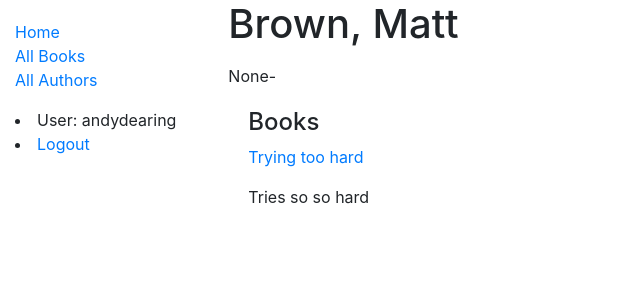
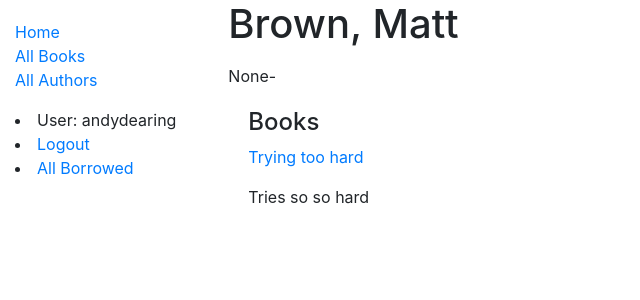
Before and after one commit to ANDYDEARING/django_tutorial, a Django app: page /catalog/author/5 in a window 1280 px wide. Shown: the top 300 px of the page, without its empty margins (0-640 px from the left). Run offline with Django 3.2, Linux system fonts and the light colour scheme; a user stored in the database is signed in; data comes from the database, SQL or seed files in the repository; both versions use the stored data as it was after the commit; some libraries are stand-ins or nearby versions.

Commit message:
have sucessfully gated the all borrowed page

```diff
--- a/locallibrary/catalog/templates/base_generic.html
+++ b/locallibrary/catalog/templates/base_generic.html
@@ -22,6 +22,9 @@
         {% if user.is_authenticated %}
           <li>User: {{ user.get_username }}</li>
           <li><a href="{% url 'logout'%}?next={{request.path}}">Logout</a></li>
+          {% if perms.catalog.can_mark_returned %}
+            <li><a href="{% url 'all-borrowed'%}">All Borrowed</a></li>
+          {% endif %}
         {% else %}
           <li><a href="{% url 'login'%}?next={{request.path}}">Login</a></li>
    {% endif %}
--- a/locallibrary/catalog/urls.py
+++ b/locallibrary/catalog/urls.py
@@ -10,4 +10,5 @@
 ]
 urlpatterns += [
     path('mybooks/', views.LoanedBooksByUserListView.as_view(), name='my-borrowed'),
+    path('borrowed/', views.AllBorrowedBooksView.as_view(), name='all-borrowed')
 ]
--- a/locallibrary/catalog/views.py
+++ b/locallibrary/catalog/views.py
@@ -68,3 +68,11 @@
 
     def get_queryset(self):
         return BookInstance.objects.filter(borrower=self.request.user).filter(status__exact='o').order_by('due_back')
+
+class AllBorrowedBooksView(LoginRequiredMixin,generic.ListView):
+    """Generic class-based view listing all books on loan to a Librarian"""
+    model = BookInstance
+    template_name = 'catalog/all_borrowed_books.html'
+
+    def get_queryset(self):
+        return BookInstance.objects.filter(status__exact='o'),order_by('due_back')
```
Also changed, not shown: locallibrary/db.sqlite3.
